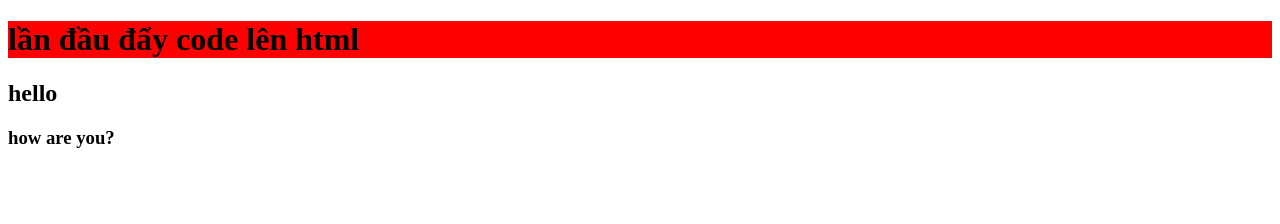
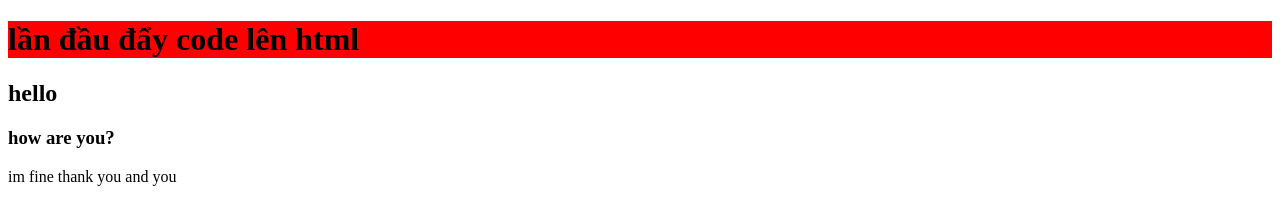
Before and after one commit to TrancyVo/BC76_DemoGit, a plain HTML site: page index.html in a window 1280 px wide. Drawn offline with Linux system fonts and the light colour scheme.

Commit message:
Update 3: add the p (html)

```diff
--- a/index.html
+++ b/index.html
@@ -10,7 +10,7 @@
     <h1>lần đầu đẩy code lên html</h1>
     <h2> hello </h2>
     <h3> how are you? </h3>
-
+   <p>im fine thank you and you</p>
 
   </body>
 </html>
```
